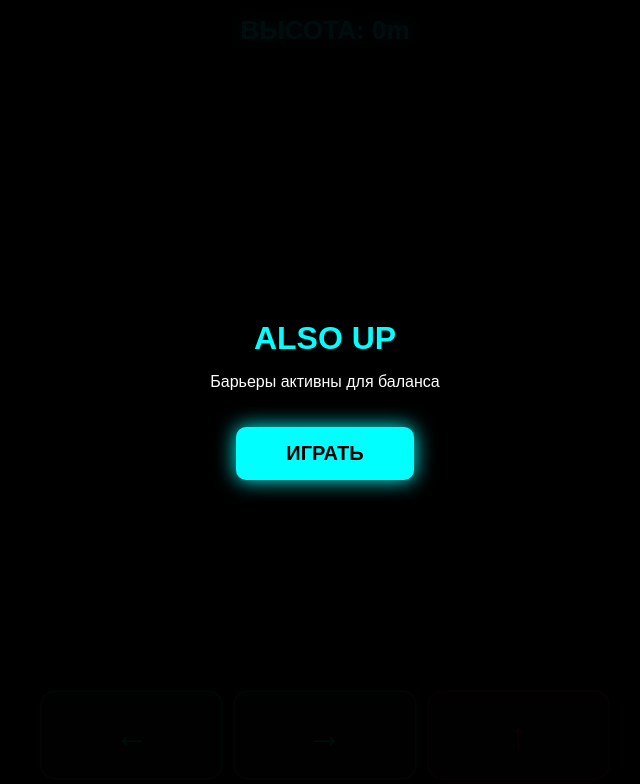
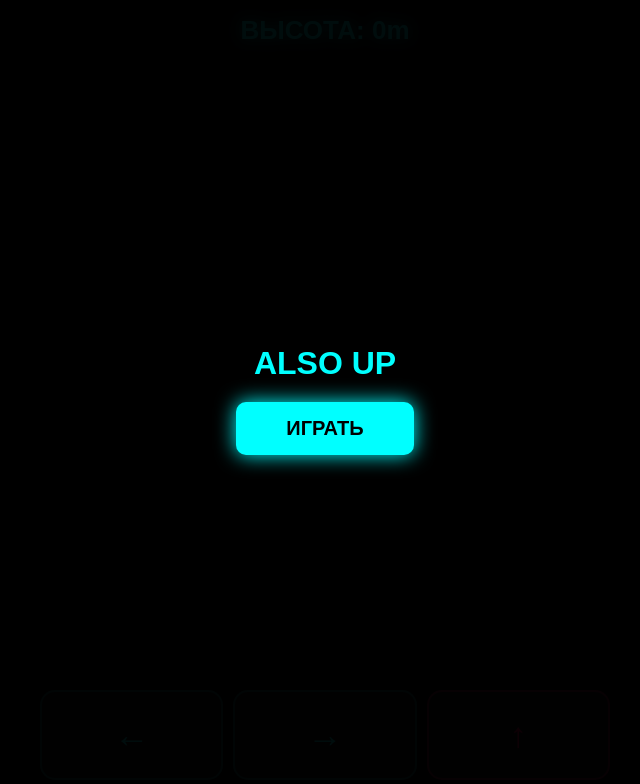
Before and after one commit to BortisPlay1/Also-up, a plain HTML site: page index.html in a window 1280 px wide. Shown: the whole page, without its empty margins (315-955 px from the left). Drawn offline with Linux system fonts and the light colour scheme.

Commit message:
Update index.html

```diff
--- a/index.html
+++ b/index.html
@@ -48,7 +48,6 @@
 
 <div id="menu">
     <h1 style="color:#0ff; margin:0">ALSO UP</h1>
-    <p>Барьеры активны для баланса</p>
     <button class="btn" onclick="startGame()">ИГРАТЬ</button>
 </div>
 
```
